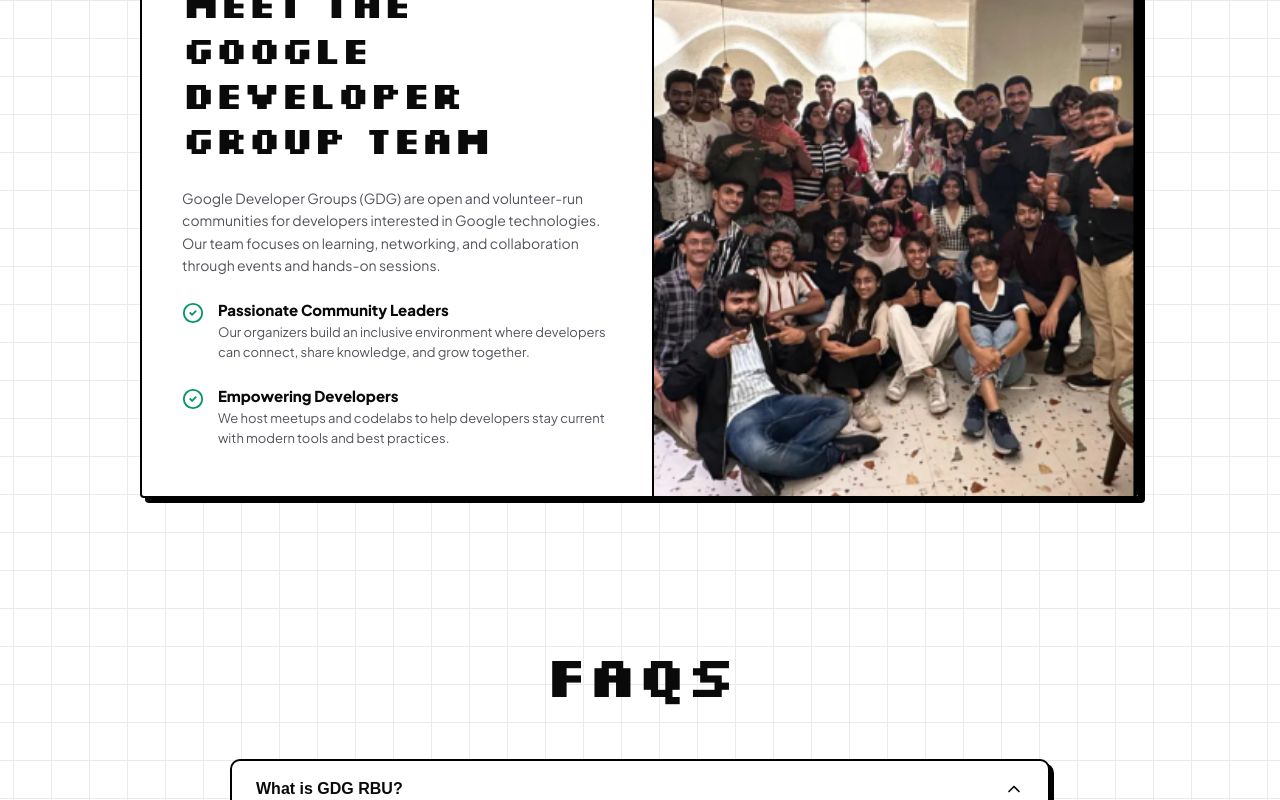
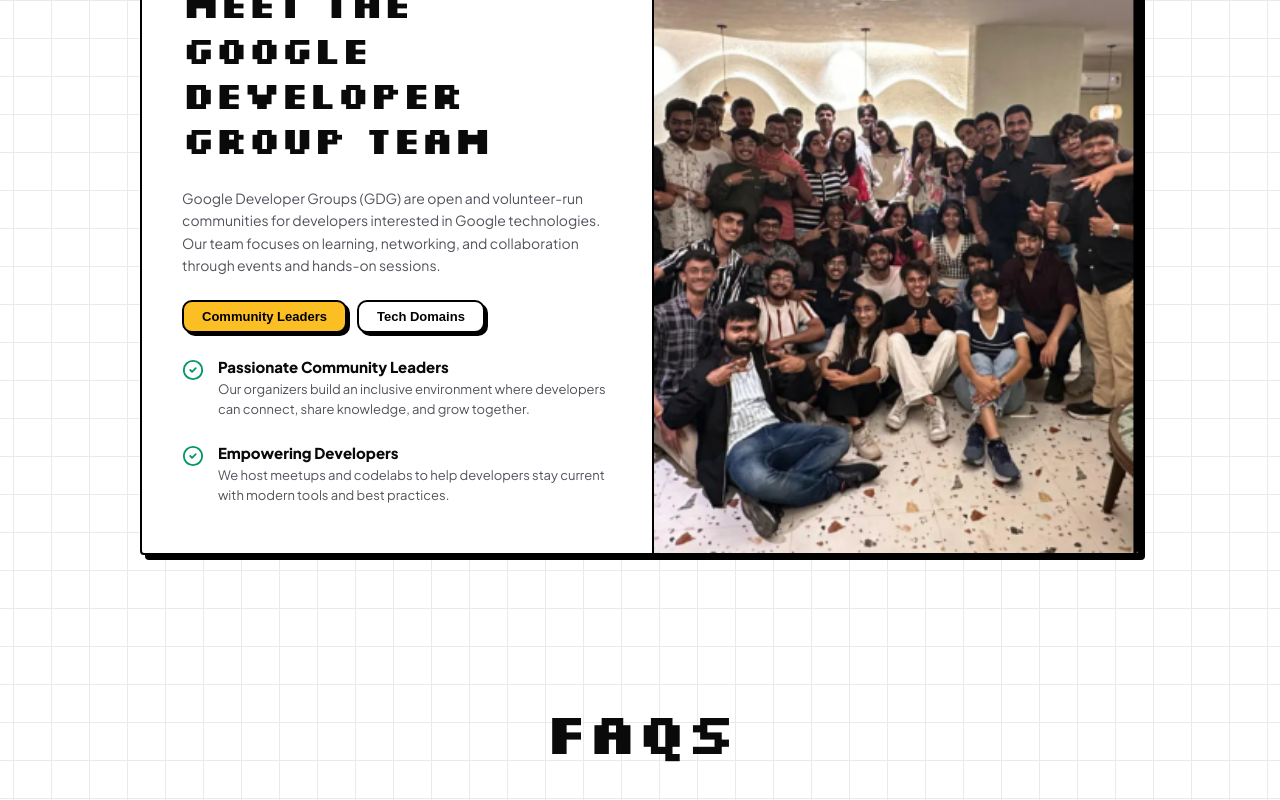
Before and after one commit to 25nathwanimg-debug/MEERA-NATHWANI-GDG-, a Next.js app: page / in a window 1280 px wide. Shown: the part 1406-2206 px from the top of the page. Built offline with nearby package versions, Linux system fonts and the light colour scheme.

Commit message:
feat: add 2 interactive tabs inside the Team card

```diff
--- a/app/page.jsx
+++ b/app/page.jsx
@@ -78,6 +78,7 @@
   const [isProfileOpen, setIsProfileOpen] = useState(false);
   const [isAiOpen, setIsAiOpen] = useState(false);
   const [mobileMenuOpen, setMobileMenuOpen] = useState(false);
+  const [teamTab, setTeamTab] = useState('leaders'); // 'leaders' | 'domains'
 
   // Registration Form State
   const [regName, setRegName] = useState('');
@@ -1081,6 +1082,42 @@
               sessions.
             </p>
 
+            {/* Two Tabs inside the card */}
+            <div style={{ display: 'flex', gap: '10px' }}>
+              <button
+                type="button"
+                onClick={() => setTeamTab('leaders')}
+                className="brutal-pill"
+                style={{
+                  backgroundColor: teamTab === 'leaders' ? '#fbbf24' : 'var(--card-bg)',
+                  color: '#000000',
+                  padding: '7px 18px',
+                  fontSize: '13px',
+                  cursor: 'pointer',
+                  border: '2px solid #000',
+                }}
+              >
+                Community Leaders
+              </button>
+              <button
+                type="button"
+                onClick={() => setTeamTab('domains')}
+                className="brutal-pill"
+                style={{
+                  backgroundColor: teamTab === 'domains' ? '#3b82f6' : 'var(--card-bg)',
+                  color: teamTab === 'domains' ? '#ffffff' : '#000000',
+                  padding: '7px 18px',
+                  fontSize: '13px',
+                  cursor: 'pointer',
+                  border: '2px solid #000',
+                }}
+              >
+                Tech Domains
+              </button>
+            </div>
+
+            {teamTab === 'leaders' ? (
+              <>
                 {/* Feature 1 */}
                 <div style={{ display: 'flex', gap: '14px', alignItems: 'flex-start' }}>
                   <CheckCircle2 size={22} color="#059669" style={{ flexShrink: 0, marginTop: '2px' }} />
@@ -1121,6 +1158,50 @@
                     </p>
                   </div>
                 </div>
+              </>
+            ) : (
+              <>
+                {/* Domain Feature 1 */}
+                <div style={{ display: 'flex', gap: '14px', alignItems: 'flex-start' }}>
+                  <CheckCircle2 size={22} color="#3b82f6" style={{ flexShrink: 0, marginTop: '2px' }} />
+                  <div>
+                    <h4
+                      style={{
+                        fontSize: '15px',
+                        fontWeight: 800,
+                        color: 'var(--text-main)',
+                        marginBottom: '4px',
+                      }}
+                    >
+                      Web & Cloud Engineering
+                    </h4>
+                    <p style={{ fontSize: '13px', lineHeight: 1.5, color: 'var(--text-muted)' }}>
+                      Hands-on workshops covering React, Next.js, modern web performance, and Google Cloud study jams with certified mentors.
+                    </p>
+                  </div>
+                </div>
+
+                {/* Domain Feature 2 */}
+                <div style={{ display: 'flex', gap: '14px', alignItems: 'flex-start' }}>
+                  <CheckCircle2 size={22} color="#3b82f6" style={{ flexShrink: 0, marginTop: '2px' }} />
+                  <div>
+                    <h4
+                      style={{
+                        fontSize: '15px',
+                        fontWeight: 800,
+                        color: 'var(--text-main)',
+                        marginBottom: '4px',
+                      }}
+                    >
+                      AI / Machine Learning & Android
+                    </h4>
+                    <p style={{ fontSize: '13px', lineHeight: 1.5, color: 'var(--text-muted)' }}>
+                      Project sprints exploring TensorFlow, Gemini APIs, Kotlin, and agentic workflows for real campus problem statements.
+                    </p>
+                  </div>
+                </div>
+              </>
+            )}
           </div>
 
           {/* Right Column: Actual Team Photo */}
```
Lines whose indentation alone changed are shown as unchanged.
